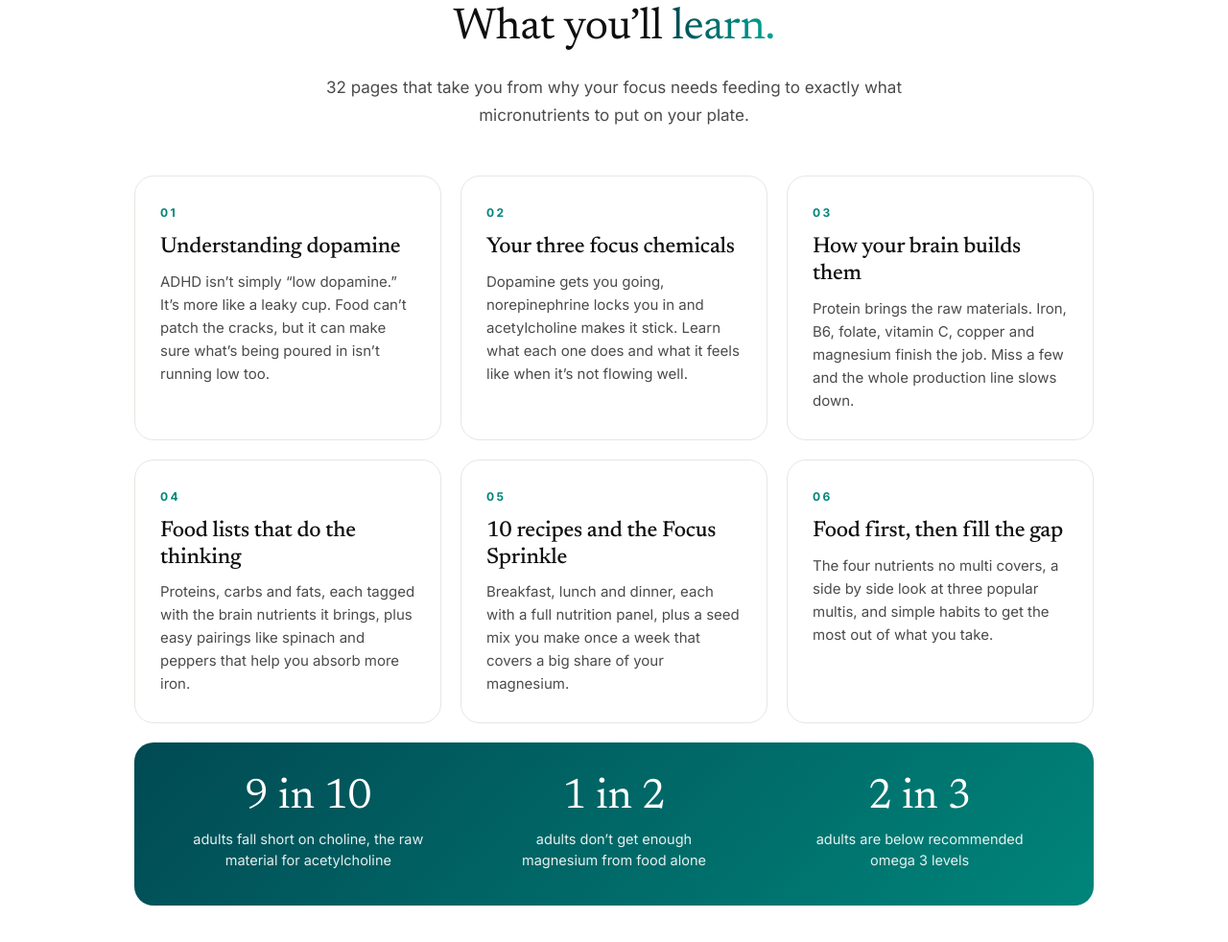
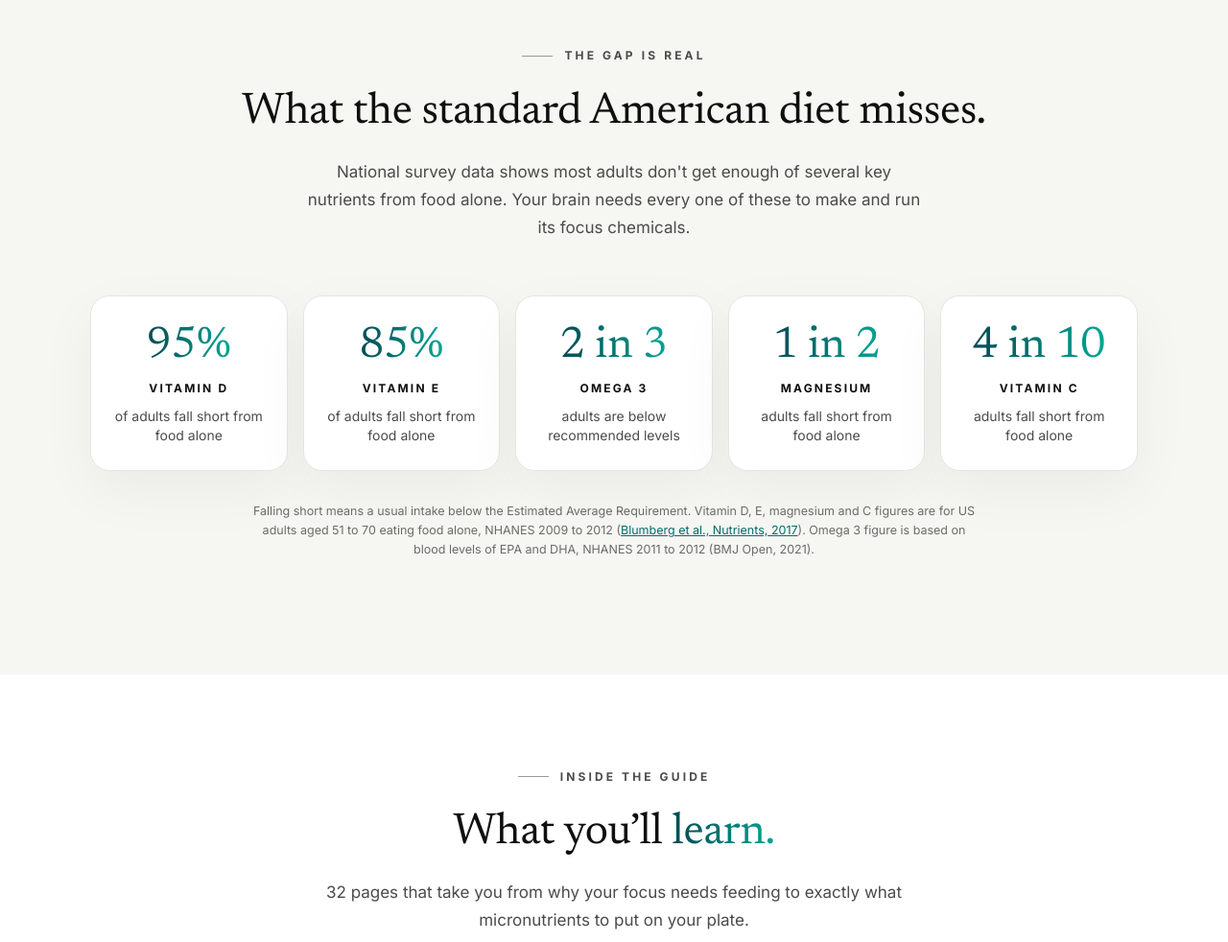
Before and after one commit to jkeohan/adhd-performance-coach, a plain HTML site: page feed-your-focus/index.html in a window 1280 px wide. Shown: the part 1230-2212 px from the top of the page at 96% size. Drawn offline with Linux system fonts and the light colour scheme.

Commit message:
Feed Your Focus: add the diet gap stats section above What you'll learn, drop the teal stats band
Co-Authored-By: Claude Opus 5.5 <noreply@anthropic.com>
Claude-Session: https://claude.ai/code/session_01MZo2HrZ69eatnLBDRekkqz

```diff
--- a/css/style.css
+++ b/css/style.css
@@ -376,3 +376,5 @@ main>section.sec{padding-top:0}
 .ff-again{display:flex;justify-content:center;margin-top:44px}
 @media (max-width:900px){.ff-grid{grid-template-columns:repeat(2,minmax(0,1fr))}}
 @media (max-width:620px){.ff-grid,.ff-stats{grid-template-columns:1fr}.ff-stats{gap:28px}}
+.squeeze .gap-sec{margin-bottom:88px;padding-top:88px}
+.squeeze .ff-inside{padding-top:0}
--- a/feed-your-focus/index.html
+++ b/feed-your-focus/index.html
@@ -11,7 +11,7 @@
 <link rel="preconnect" href="https://fonts.googleapis.com">
 <link rel="preconnect" href="https://fonts.gstatic.com" crossorigin>
 <link href="https://fonts.googleapis.com/css2?family=Newsreader:ital,opsz,wght@0,6..72,300..700;1,6..72,300..700&family=Inter:wght@300;400;500;600;700;800&display=swap" rel="stylesheet">
-<link rel="stylesheet" href="../css/style.css?v=20261125a">
+<link rel="stylesheet" href="../css/style.css?v=20261125b">
 </head>
 <body class="coaching squeeze">
 <div class="page">
@@ -59,6 +59,25 @@
 </div>
 </section>
 
+<!-- THE GAP -->
+<section class="sec alt gap-sec">
+<div class="wrap">
+<div class="center">
+<div class="eyebrow">The gap is real</div>
+<h2 class="h2">What the standard American diet misses.</h2>
+<p class="lead">National survey data shows most adults don't get enough of several key nutrients from food alone. Your brain needs every one of these to make and run its focus chemicals.</p>
+</div>
+<div class="sad-grid">
+<div class="sad"><span class="sad-n">95%</span><span class="sad-t">Vitamin D</span><p>of adults fall short from food alone</p></div>
+<div class="sad"><span class="sad-n">85%</span><span class="sad-t">Vitamin E</span><p>of adults fall short from food alone</p></div>
+<div class="sad"><span class="sad-n">2 in 3</span><span class="sad-t">Omega 3</span><p>adults are below recommended levels</p></div>
+<div class="sad"><span class="sad-n">1 in 2</span><span class="sad-t">Magnesium</span><p>adults fall short from food alone</p></div>
+<div class="sad"><span class="sad-n">4 in 10</span><span class="sad-t">Vitamin C</span><p>adults fall short from food alone</p></div>
+</div>
+<p class="sad-src">Falling short means a usual intake below the Estimated Average Requirement. Vitamin D, E, magnesium and C figures are for US adults aged 51 to 70 eating food alone, NHANES 2009 to 2012 (<a href="https://www.mdpi.com/2072-6643/9/12/1325" target="_blank" rel="noopener">Blumberg et al., Nutrients, 2017</a>). Omega 3 figure is based on blood levels of EPA and DHA, NHANES 2011 to 2012 (BMJ Open, 2021).</p>
+</div>
+</section>
+
 <section class="sec ff-inside">
 <div class="wrap">
 <div class="center">
@@ -75,11 +94,6 @@
 <div class="ff-card"><span class="ff-n">06</span><h3>Food first, then fill the gap</h3><p>The four nutrients no multi covers, a side by side look at three popular multis, and simple habits to get the most out of what you take.</p></div>
 </div>
 
-<div class="ff-stats">
-<div class="ff-stat"><span class="ff-stat-n">9 in 10</span><p>adults fall short on choline, the raw material for acetylcholine</p></div>
-<div class="ff-stat"><span class="ff-stat-n">1 in 2</span><p>adults don’t get enough magnesium from food alone</p></div>
-<div class="ff-stat"><span class="ff-stat-n">2 in 3</span><p>adults are below recommended omega 3 levels</p></div>
-</div>
 
 <div class="btn-row ff-again"><a class="btn btn-grad" href="#top">Send me the guide →</a></div>
 </div>
```
Also changed, not shown: coaching/index.html (+1 -1 lines), evening-routine/confirmed/index.html (+1 -1 lines), evening-routine/index.html (+1 -1 lines), feed-your-focus/confirmed/index.html (+1 -1 lines), focus-sprint/confirmed/index.html (+1 -1 lines), focus-sprint/index.html (+1 -1 lines), index.html (+1 -1 lines), newsletter/confirmed/index.html (+1 -1 lines), newsletter/index.html (+1 -1 lines), reads/index.html (+1 -1 lines), supplements/index.html (+1 -1 lines).
